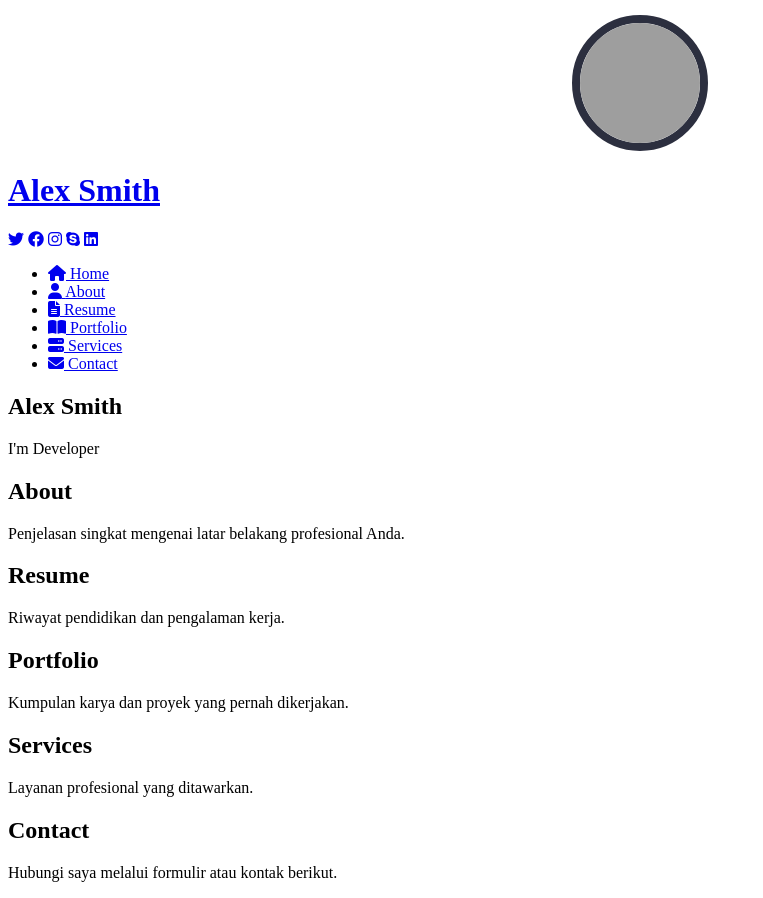
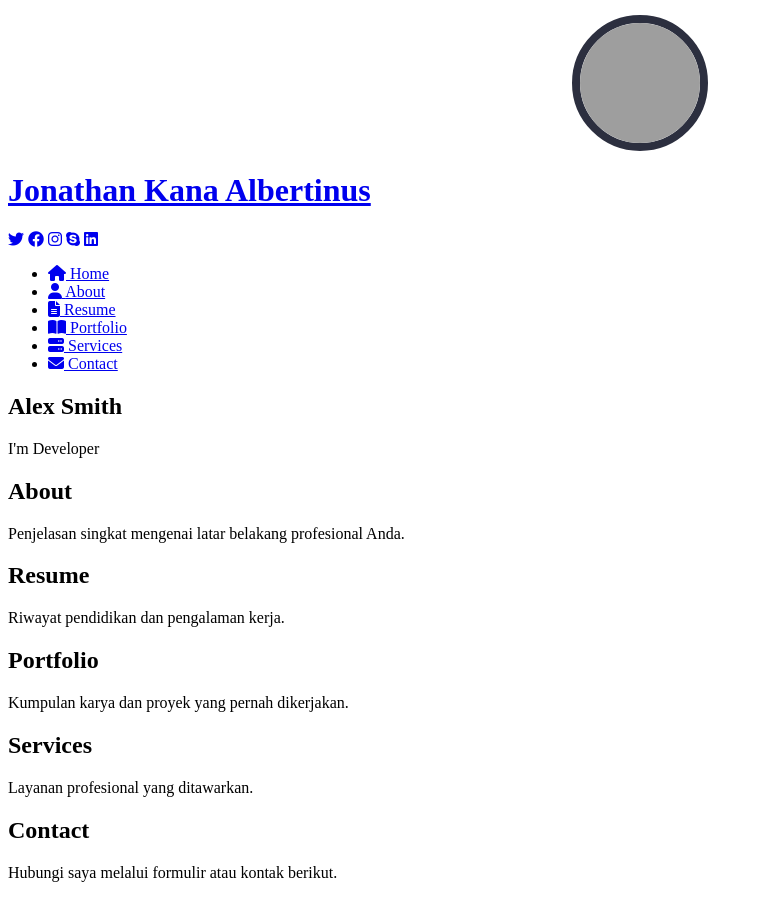
Before and after one commit to JonathanCoderUI/Jonathan-Site, a plain HTML site: page index.html in a window 1280 px wide. Shown: the whole page, without its empty margins (0-763 px from the left). Drawn offline with Linux system fonts and the light colour scheme; grey boxes are pictures that could not be loaded.

Commit message:
Add nama

```diff
--- a/index.html
+++ b/index.html
@@ -4,7 +4,7 @@
   <meta charset="UTF-8">
   <!-- Meta viewport penting agar responsive di mobile -->
   <meta name="viewport" content="width=device-width, initial-scale=1.0">
-  <title>Portofolio - Alex Smith</title>
+  <title>Portofolio - Jonathan Kana Albertinus</title>
 
   <!-- FontAwesome CDN untuk Icon -->
   <link rel="stylesheet" href="https://cdnjs.cloudflare.com/ajax/libs/font-awesome/6.4.0/css/all.min.css">
@@ -19,7 +19,7 @@
     <div class="profile">
       <!-- Foto Profil -->
       <img src="https://i.pinimg.com/originals/ac/91/6f/ac916f2b24246cc4abd7a3c65663dbe7.jpg" alt="Foto Profil" class="img-fluid rounded-circle">
-      <h1 class="text-light"><a href="#hero">Alex Smith</a></h1>
+      <h1 class="text-light"><a href="#hero">Jonathan Kana Albertinus</a></h1>
 
       <!-- Social Links -->
       <div class="social-links">
```
